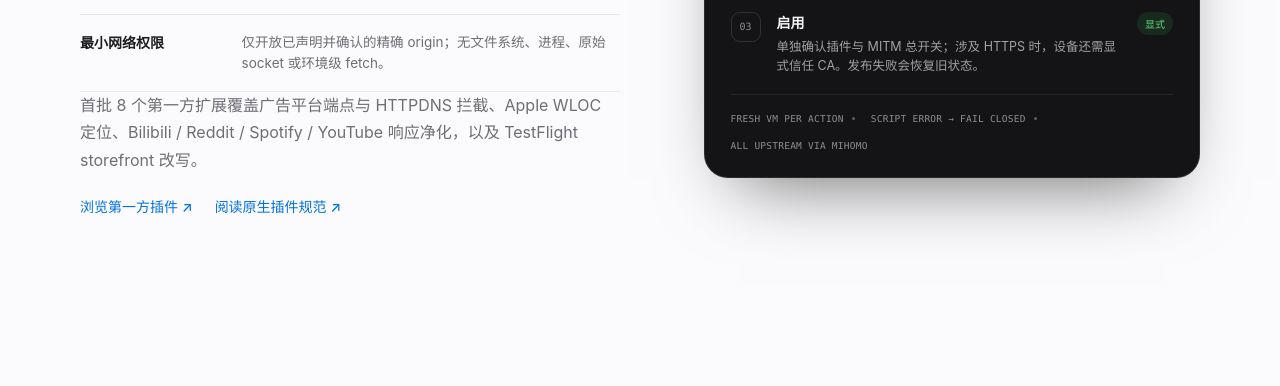
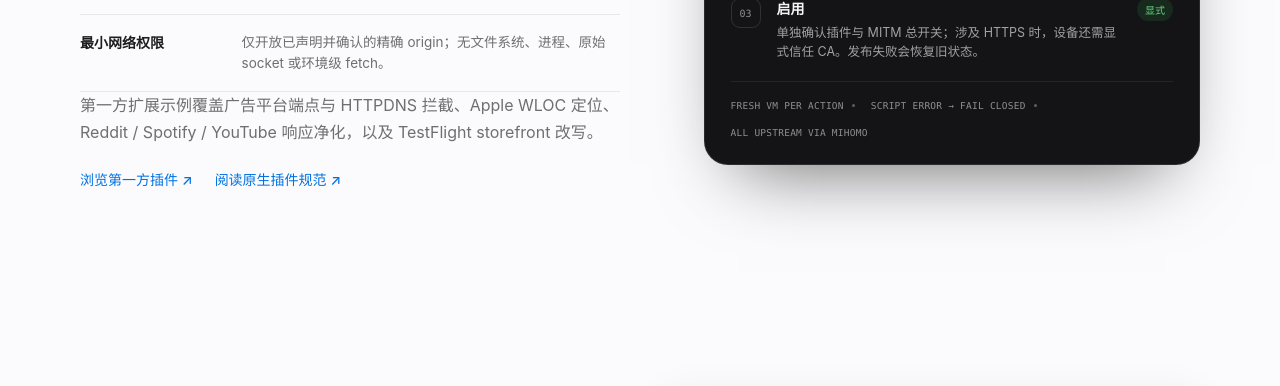
Before and after one commit to moooyo/5gpn-pages, a plain HTML site: page index.html in a window 1280 px wide. Shown: the part 5629-6015 px from the top of the page. Drawn offline with Linux system fonts and the light colour scheme.

Commit message:
docs: remove mainland app references

```diff
--- a/index.html
+++ b/index.html
@@ -366,7 +366,7 @@
               <li><strong>类型化设置</strong><span>支持 text、select、boolean、number 与 location；未填完必需项不能启用。</span></li>
               <li><strong>最小网络权限</strong><span>仅开放已声明并确认的精确 origin；无文件系统、进程、原始 socket 或环境级 fetch。</span></li>
             </ul>
-            <p class="extension-catalog">首批 8 个第一方扩展覆盖广告平台端点与 HTTPDNS 拦截、Apple WLOC 定位、Bilibili / Reddit / Spotify / YouTube 响应净化，以及 TestFlight storefront 改写。</p>
+            <p class="extension-catalog">第一方扩展示例覆盖广告平台端点与 HTTPDNS 拦截、Apple WLOC 定位、Reddit / Spotify / YouTube 响应净化，以及 TestFlight storefront 改写。</p>
             <div class="extension-links">
               <a href="https://github.com/moooyo/5gpn-extensions" target="_blank" rel="noopener noreferrer">浏览第一方插件 <span aria-hidden="true">↗</span></a>
               <a href="https://github.com/moooyo/5gpn/blob/main/docs/native-extensions.md" target="_blank" rel="noopener noreferrer">阅读原生插件规范 <span aria-hidden="true">↗</span></a>
```
